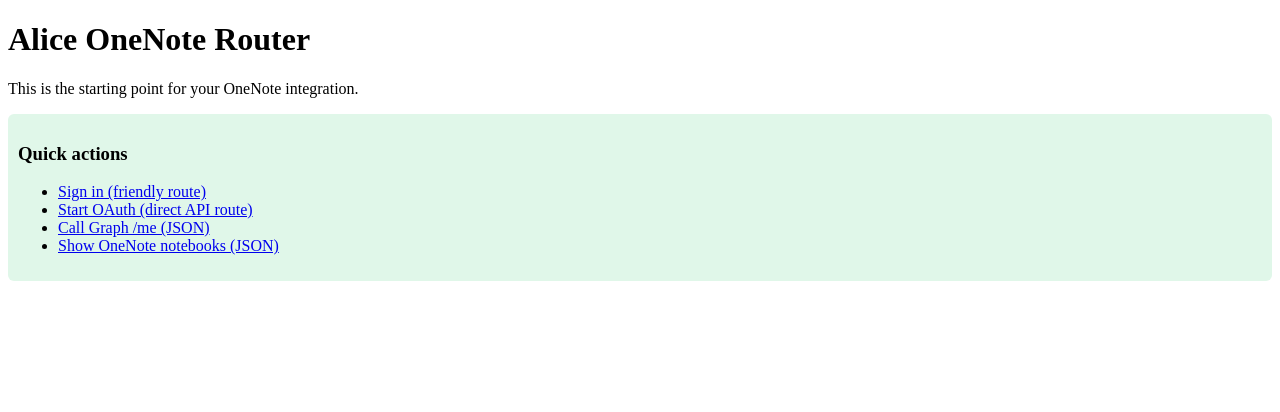
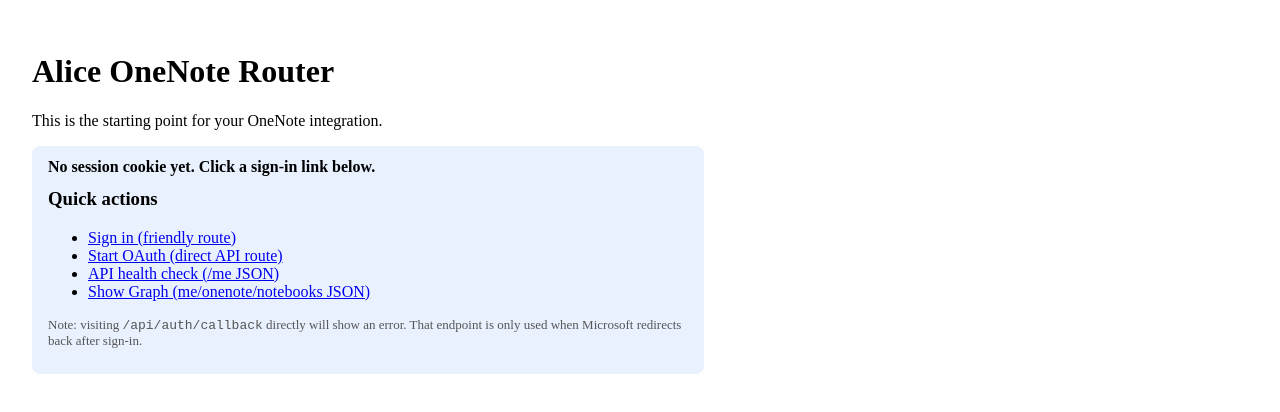
Before and after one commit to tchaudhry907/alice-onenote-router, a Next.js app: page / in a window 1280 px wide. Shown: the top 412 px of the page. Built offline with nearby package versions, Linux system fonts and the light colour scheme.

Commit message:
Add success message based on login status

```diff
--- a/pages/index.js
+++ b/pages/index.js
@@ -1,18 +1,41 @@
+// pages/index.js
 export default function Home() {
+  const success =
+    typeof window !== "undefined" &&
+    new URL(window.location.href).searchParams.get("login") === "success";
+
   return (
-    <div>
+    <main style={{ padding: 24 }}>
       <h1>Alice OneNote Router</h1>
       <p>This is the starting point for your OneNote integration.</p>
 
-      <div style={{ background: "#e0f7e9", padding: "10px", borderRadius: "6px" }}>
-        <h3>Quick actions</h3>
+      <div
+        style={{
+          background: success ? "#e0f7e9" : "#e9f1ff",
+          padding: "12px 16px",
+          borderRadius: 8,
+          maxWidth: 640,
+        }}
+      >
+        <strong>
+          {success
+            ? "Signed in! Session cookie set."
+            : "No session cookie yet. Click a sign‑in link below."}
+        </strong>
+
+        <h3 style={{ marginTop: 12 }}>Quick actions</h3>
         <ul>
           <li><a href="/login">Sign in (friendly route)</a></li>
           <li><a href="/api/auth/login">Start OAuth (direct API route)</a></li>
-          <li><a href="/api/me">Call Graph /me (JSON)</a></li>
-          <li><a href="/api/onenote">Show OneNote notebooks (JSON)</a></li>
+          <li><a href="/api/me">API health check (/me JSON)</a></li>
+          <li><a href="/api/onenote">Show Graph (me/onenote/notebooks JSON)</a></li>
         </ul>
+
+        <p style={{ marginTop: 16, fontSize: 13, color: "#555" }}>
+          Note: visiting <code>/api/auth/callback</code> directly will show an error.
+          That endpoint is only used when Microsoft redirects back after sign‑in.
+        </p>
       </div>
-    </div>
+    </main>
   );
 }
```
